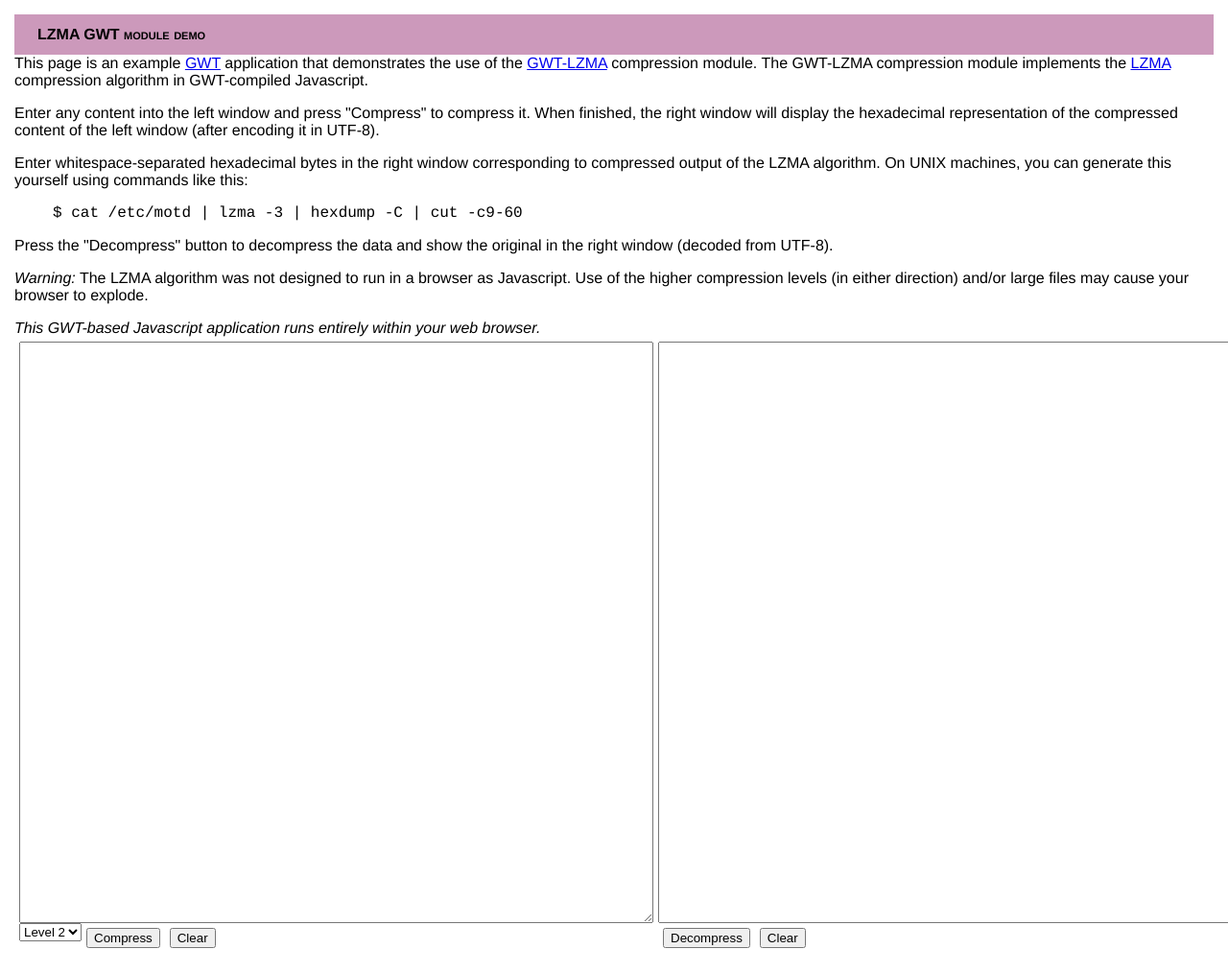
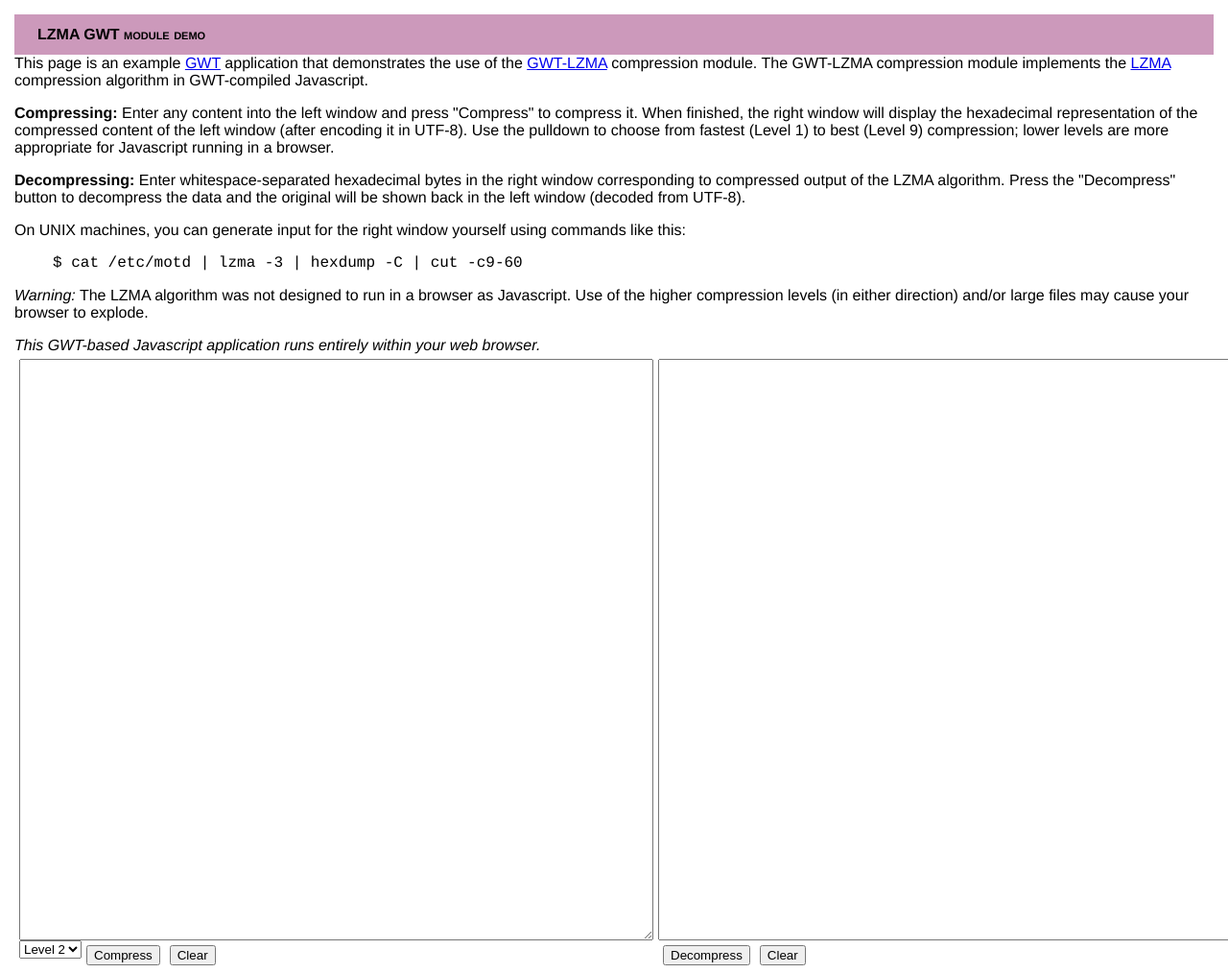
Before and after one commit to LZMA-JS/LZMA-JS, a plain HTML site: page publish/demo/LZMADemo.html in a window 1280 px wide. Shown: the top 1014 px of the page at 96% size. Drawn offline with Linux system fonts and the light colour scheme.

Commit message:
Tweak demo page.
git-svn-id: http://gwt-lzma.googlecode.com/svn/trunk@3 1d24fd24-ea7c-11de-b362-3513cf04e977

```diff
--- a/publish/demo/LZMADemo.html
+++ b/publish/demo/LZMADemo.html
@@ -21,20 +21,27 @@
                     </p>
 
                     <p>
+                    <strong>Compressing:</strong>
                     Enter any content into the left window and press "Compress" to compress it.
                     When finished, the right window will display the hexadecimal representation
                     of the compressed content of the left window (after encoding it in UTF-8).
+                    Use the pulldown to choose from fastest (Level 1) to best (Level 9) compression; lower levels
+                    are more appropriate for Javascript running in a browser.
                     </p>
 
                     <p>
+                    <strong>Decompressing:</strong>
                     Enter whitespace-separated hexadecimal bytes in the right window corresponding
-                    to compressed output of the LZMA algorithm. On UNIX machines, you can generate
-                    this yourself using commands like this:
+                    to compressed output of the LZMA algorithm.
+                    Press the "Decompress" button to decompress the data and the original will be shown back in
+                    the left window (decoded from UTF-8).
+                    </p>
+
+                    <p>
+                    On UNIX machines, you can generate input for the right window yourself using commands like this:
                     <blockquote>
-                    <p style="white-space: pre; font-family: Courier">$ cat /etc/motd | lzma -3 | hexdump -C | cut -c9-60</p>
+                    <span style="white-space: pre; font-family: Courier">$ cat /etc/motd | lzma -3 | hexdump -C | cut -c9-60</span>
                     </blockquote>
-                    Press the "Decompress" button to decompress the data and show the original in
-                    the right window (decoded from UTF-8).
                     </p>
 
                     <p>
```
Also changed, not shown: src/java/org/dellroad/lzma/demo/public/LZMADemo.html (+12 -5 lines).
